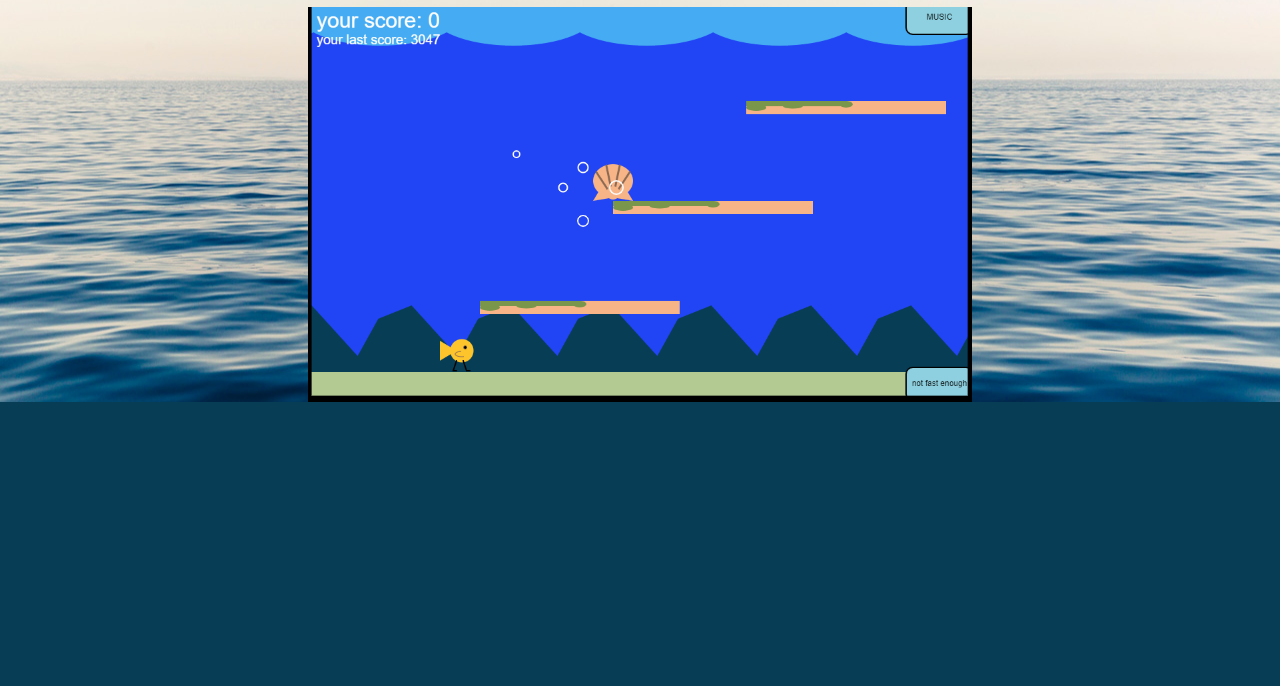
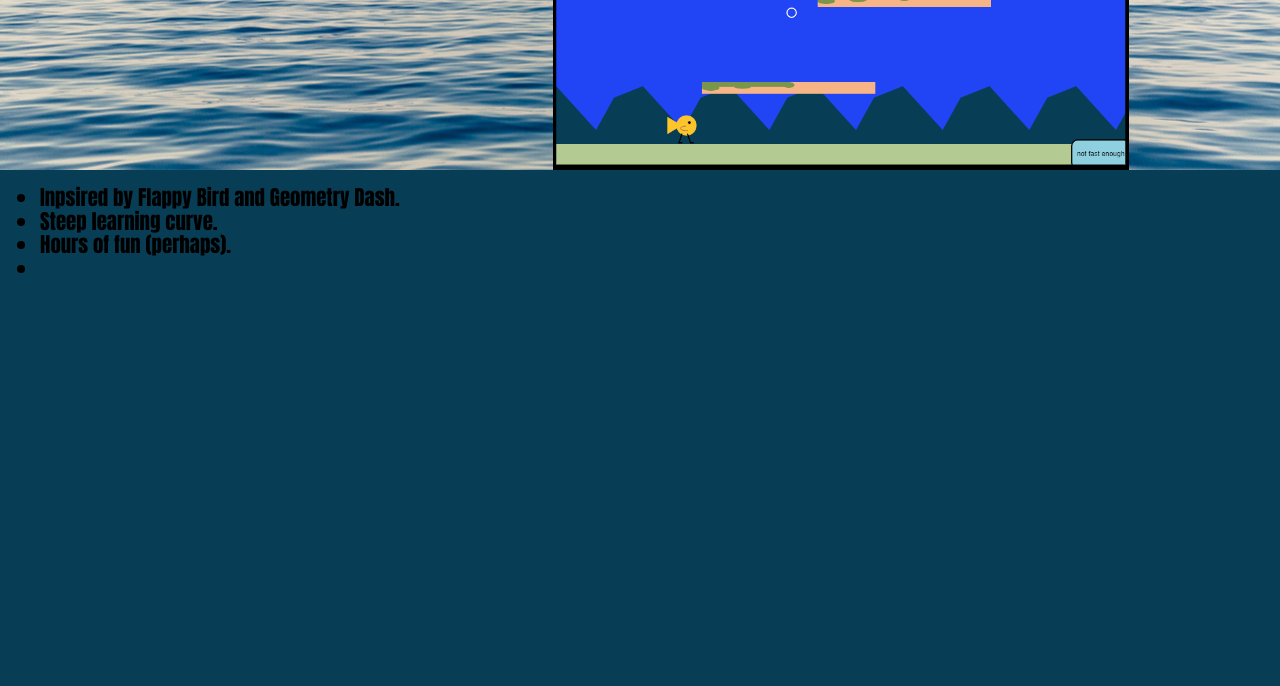
Before and after one commit to ArneSamson/Ocean-Runner, a plain HTML site: page index.html in a window 1280 px wide. Shown: the part 373-1059 px from the top of the page. Before the commit the page ends 800 px from the top, so only its background shows below. Drawn offline with nearby package versions, Linux system fonts and the light colour scheme; a web font is replaced by a local one.

Commit message:
update 1

```diff
--- a/index.html
+++ b/index.html
@@ -32,17 +32,24 @@
                     <h1>
                         A silly little side scroller
                     </h1>
-                    <p>
-                        A game inspired by Flappy Bird and Geometry Dash. <br>
-                        Steep learning curve.
-                    </p>
                     <img src="images/screenshot1.png" alt="screenshot1">
                 </div>
 
-                <div id="section1">
-                    <p>
+                <div id="section1" data-aos="fade-left" >
+                    <ul>
+                        <li>
+                            Inpsired by Flappy Bird and Geometry Dash.
+                        </li>
+                        <li>
+                            Steep learning curve.
+                        </li>
+                        <li>
+                            Hours of fun (perhaps). <br>
+                        </li>
+                        <li>
 
-                    </p>
+                        </li>
+                    </ul>
                 </div>
 
                 <div id="section2">
--- a/styles/style.css
+++ b/styles/style.css
@@ -46,11 +46,12 @@ body{
     color: #000000;
 }
 
-/*lower the slides*/
+/*lower the sections*/
 .main{
-    margin-top:300px;
+    margin-top:200px;
 }
 
+/* section ZERO */
 #section0{
     display: flex;
     flex-direction:row;
@@ -63,12 +64,27 @@ body{
     padding-right: auto;
 }
 #section0 img{
-    display: block;
-    max-width:665px;
-    max-height:395px;
-    min-width: fit-content;
-    min-height: fit-content;
+    display: flex;
+    /* max-width:665px;
+    max-height:395px; */
+    flex-shrink: 2;
+    width: 45%;
+
 }
 #section0 h1{
+    font-size: 1.5em;
     color: #df9d8e;
 }
+#section1 ul li{
+    font-size: 1.3em;
+    font-family:Impact, Haettenschweiler, 'Arial Narrow Bold', sans-serif;
+}
+
+/*section ONE*/
+#section1{
+    display: flex;
+    flex-direction:row;
+    flex-wrap: wrap;
+    justify-content:flex-start;
+    height: 500px;
+}
```
